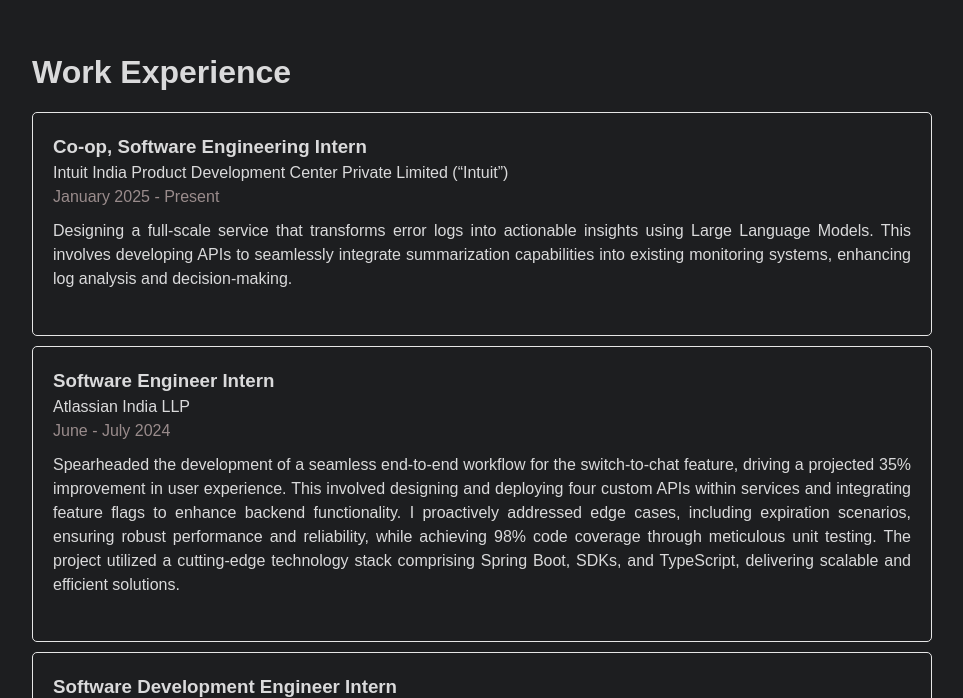
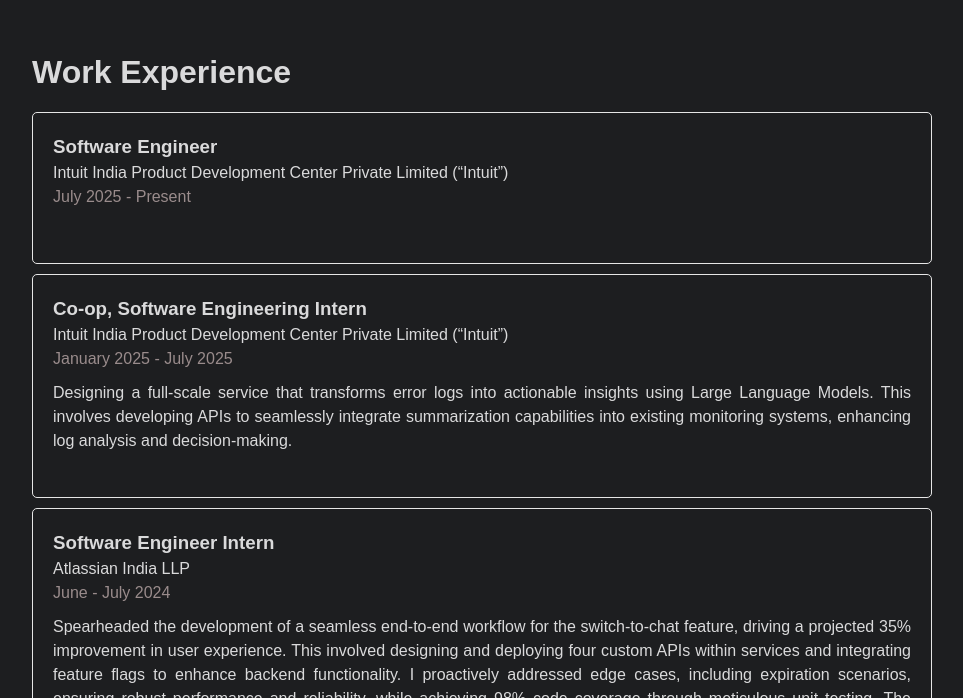
Before and after one commit to saniaahmad6/portfolio-website, a Next.js app: page / in a window 1280 px wide. Shown: the part 760-1458 px from the top of the page, without its empty margins (158-1121 px from the left). Built offline with nearby package versions, Linux system fonts and the light colour scheme.

Commit message:
fix: update experience

```diff
--- a/package.json
+++ b/package.json
@@ -9,9 +9,10 @@
     "lint": "next lint"
   },
   "dependencies": {
-    "next": "14.2.7",
+    "next": "^14.2.35",
     "react": "^18",
-    "react-dom": "^18"
+    "react-dom": "^18",
+    "yarn": "^1.22.22"
   },
   "devDependencies": {
     "autoprefixer": "^10.4.20",
--- a/src/constants/data.js
+++ b/src/constants/data.js
@@ -1,9 +1,16 @@
 const userData = {
     experience: [
         {
+            title: "Software Engineer",
+            company: "Intuit India Product Development Center Private Limited (“Intuit”)",
+            year: "July 2025 - Present",
+            companyLink: "https://www.intuit.com/in/",
+            desc: ""
+        },,
+        {
             title: "Co-op, Software Engineering Intern",
             company: "Intuit India Product Development Center Private Limited (“Intuit”)",
-            year: "January 2025 - Present",
+            year: "January 2025 - July 2025",
             companyLink: "https://www.intuit.com/in/",
             desc: "Designing a full-scale service that transforms error logs into actionable insights using Large Language Models. This involves developing APIs to seamlessly integrate summarization capabilities into existing monitoring systems, enhancing log analysis and decision-making."
         },
```
Also changed, not shown: 1 other file (tests, documents, lock files or other folders).
